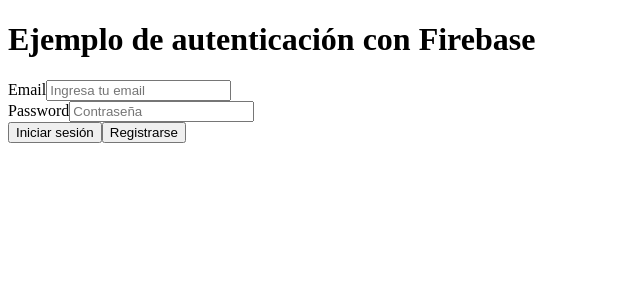
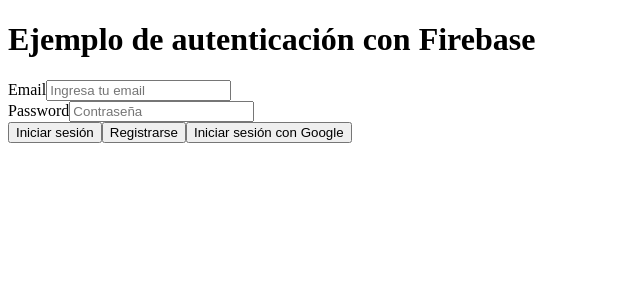
Before and after one commit to lechef2023/authentication, a React (Create React App) app: page / in a window 1280 px wide. Shown: the top 300 px of the page, without its empty margins (0-640 px from the left). Built offline with nearby package versions, Linux system fonts and the light colour scheme.

Commit message:
se agrega cuenta google

```diff
--- a/src/components/Authentication.js
+++ b/src/components/Authentication.js
@@ -1,7 +1,7 @@
 import React, { useState } from 'react';
 import { Container, Form, Button, Row, Col } from 'react-bootstrap';
-import firebase from 'firebase/compat/app'; // Cambiamos la importación aquí
-import 'firebase/compat/auth'; // Cambiamos la importación aquí
+import firebase from 'firebase/compat/app';
+import 'firebase/compat/auth';
 
 const Authentication = () => {
   const [email, setEmail] = useState('');
@@ -29,6 +29,16 @@
       });
   };
 
+  const handleGoogleSignIn = () => {
+    const provider = new firebase.auth.GoogleAuthProvider();
+    firebase.auth().signInWithPopup(provider)
+      .then((result) => {
+        console.log('Inicio de sesión con Google exitoso:', result.user);
+      })
+      .catch((error) => {
+        console.error('Error de inicio de sesión con Google:', error);
+      });
+  };
 
   return (
     <Container>
@@ -62,6 +72,10 @@
             <Button variant="secondary" type="submit" onClick={handleRegister}>
               Registrarse
             </Button>
+
+            <Button variant="success" type="button" onClick={handleGoogleSignIn}>
+              Iniciar sesión con Google
+            </Button>
           </Form>
         </Col>
       </Row>
```
